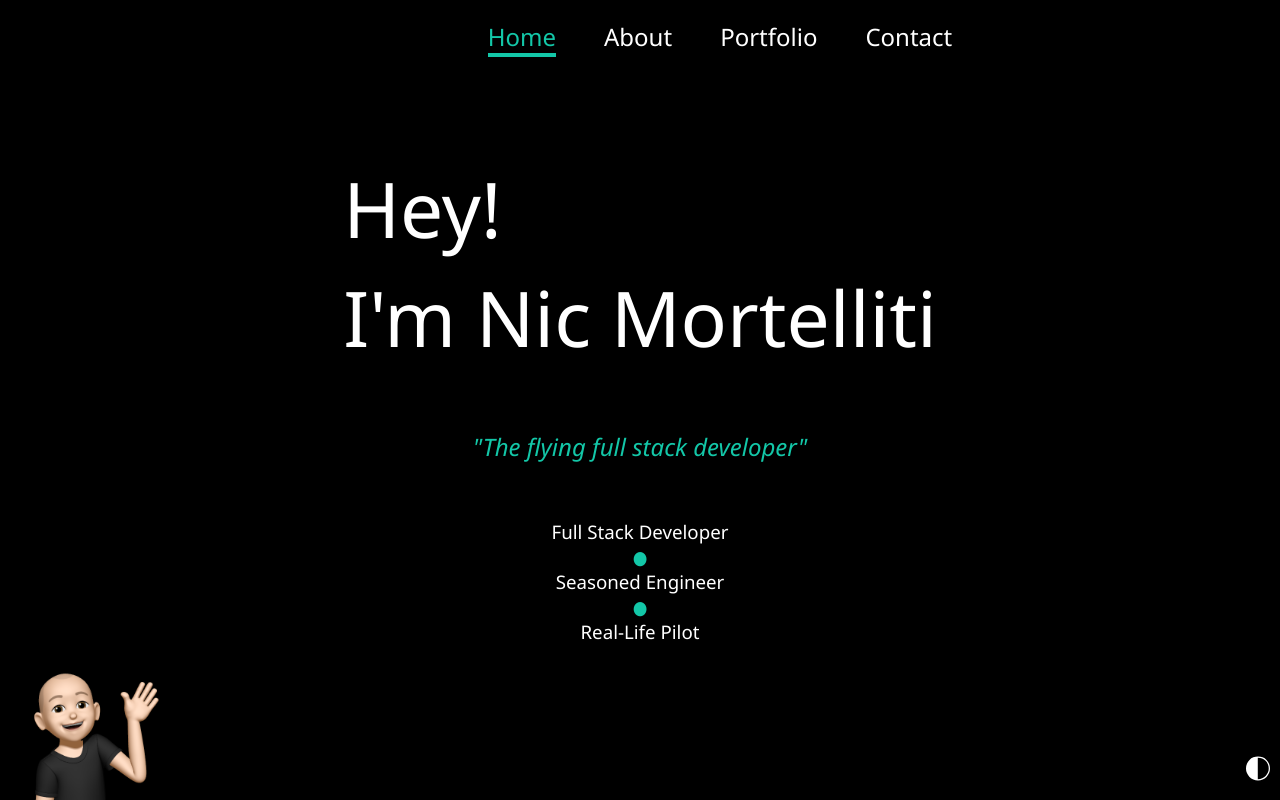
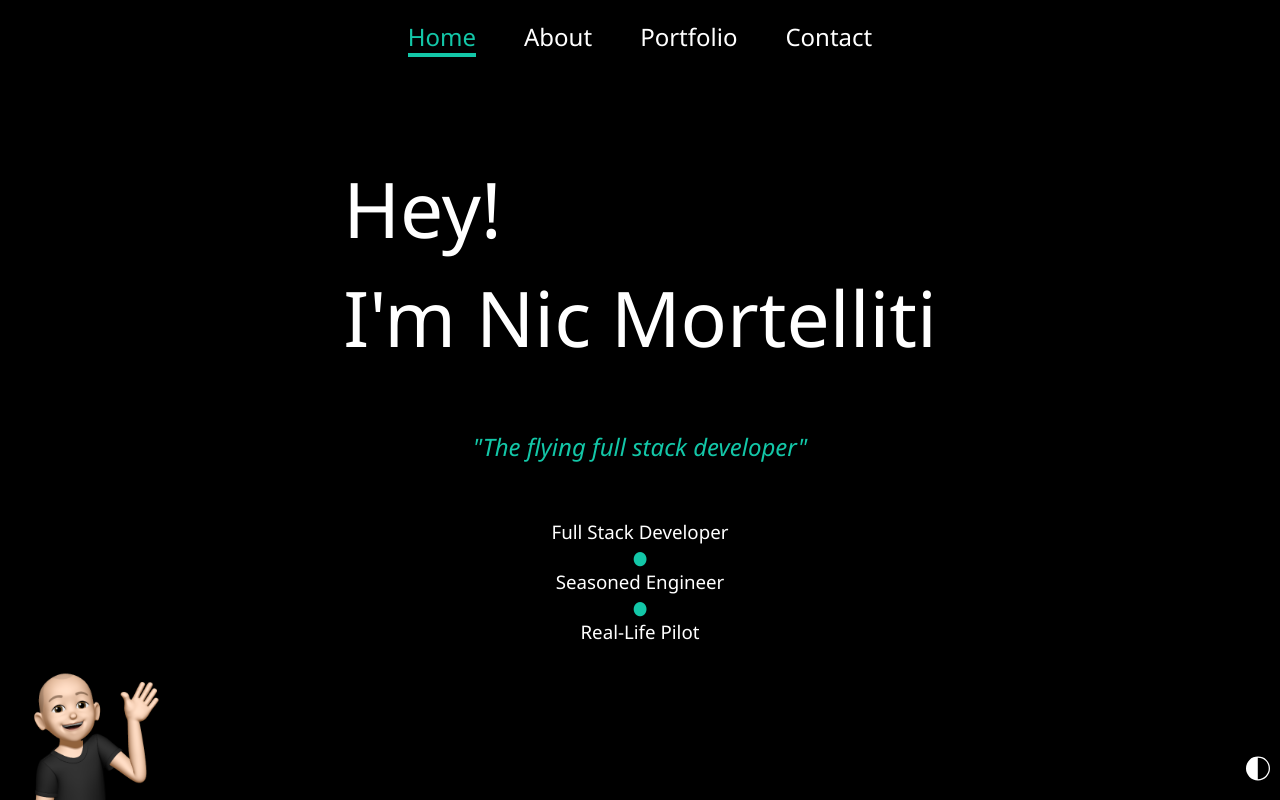
Before and after one commit to NicMortelliti/portfolio, a React (Create React App) app: page /#/ in a window 1280 px wide. Built offline with nearby package versions, Linux system fonts and the light colour scheme.

Commit message:
fix: margin

```diff
--- a/src/components/styles/Layout.styled.js
+++ b/src/components/styles/Layout.styled.js
@@ -12,7 +12,7 @@ export const Wrapper = styled.div`
   grid-template-columns: 1fr;
   min-height: 100vh; /* In case dvh isn't supported by browser */
   min-height: 100dvh;
-  margin: 0 80px;
+  margin: 0;
   grid-template-areas:
     'header'
     'main'
```
